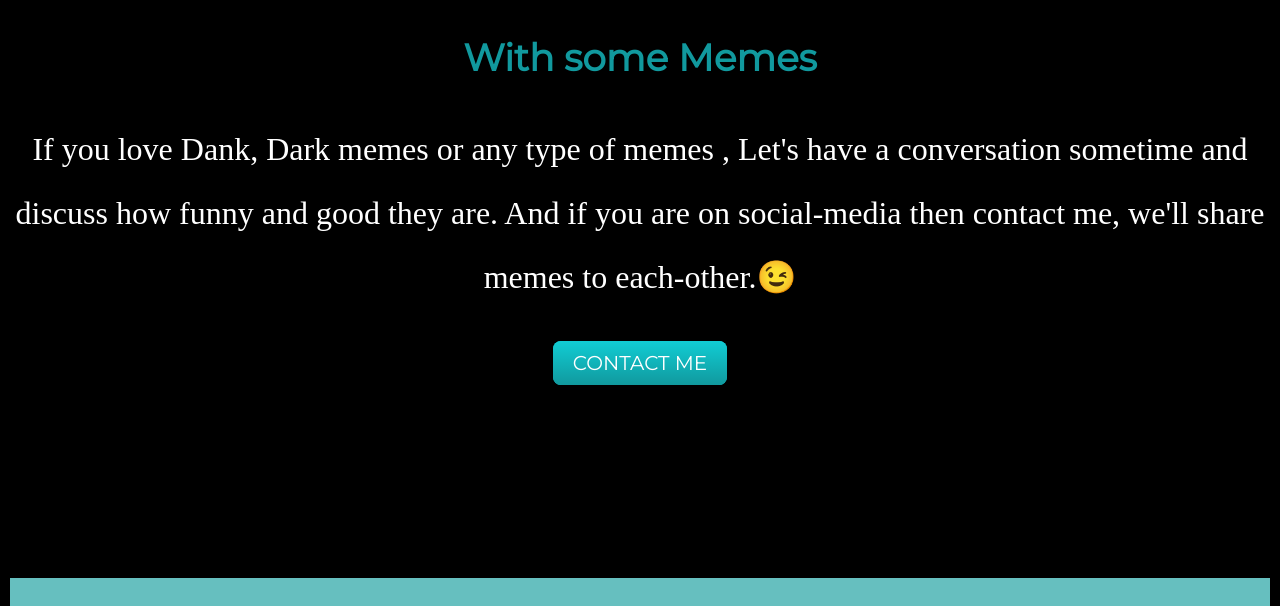
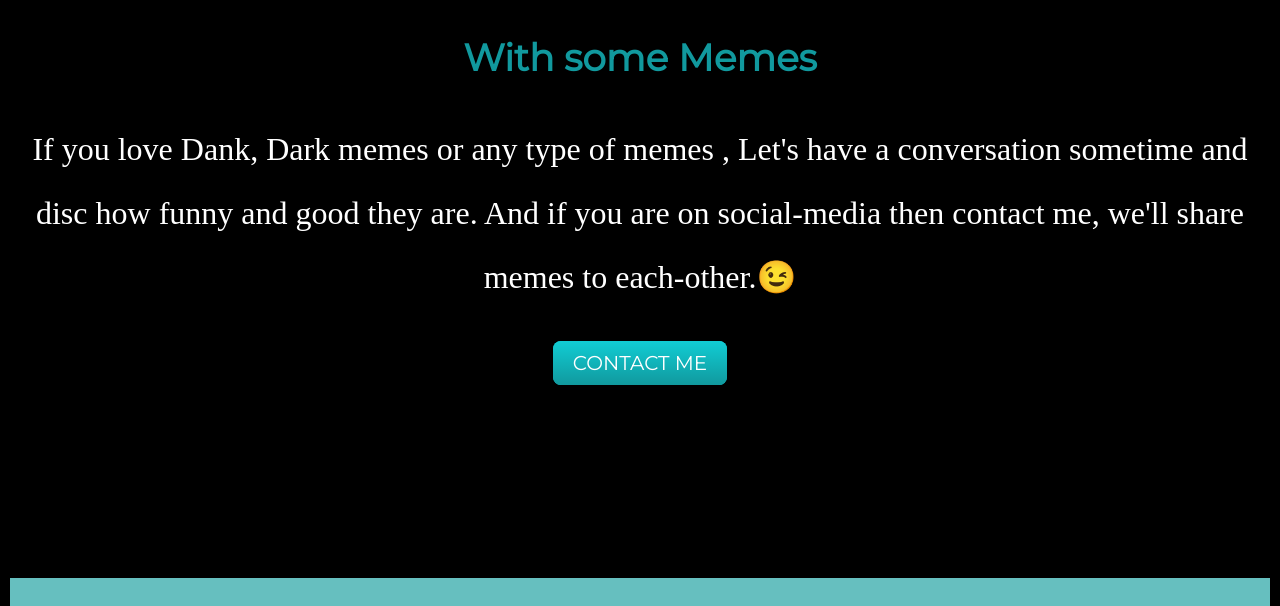
Before and after one commit to DarkraiASG/aboutme, a plain HTML site: page index.html in a window 1280 px wide. Shown: the part 2760-3366 px from the top of the page. Drawn offline with Linux system fonts and the light colour scheme; a web font is replaced by a local one.

Commit message:
Add files via upload

```diff
--- a/index.html
+++ b/index.html
@@ -51,8 +51,8 @@
       <div class="contact-me">
         <h2>Get In Touch</h2>
         <h3>With some Memes</h3>
-        <p class"contact-msg">If you love Dank, Dark memes or any type of memes , Let's have a conversation sometime and discuss how funny and good they are. And if you are on social-media then contact me, we'll share memes to each-other.😉</p>
-        <a class="btn" href="mailto:name@email.com">CONTACT ME</a>
+        <p class"contact-msg">If you love Dank, Dark memes or any type of memes , Let's have a conversation sometime and disc how funny and good they are. And if you are on social-media then contact me, we'll share memes to each-other.😉</p>
+        <a class="btn" href="mailto:atharvagayakwad95@gmail.com">CONTACT ME</a>
       </div>
     </div>
 
```
